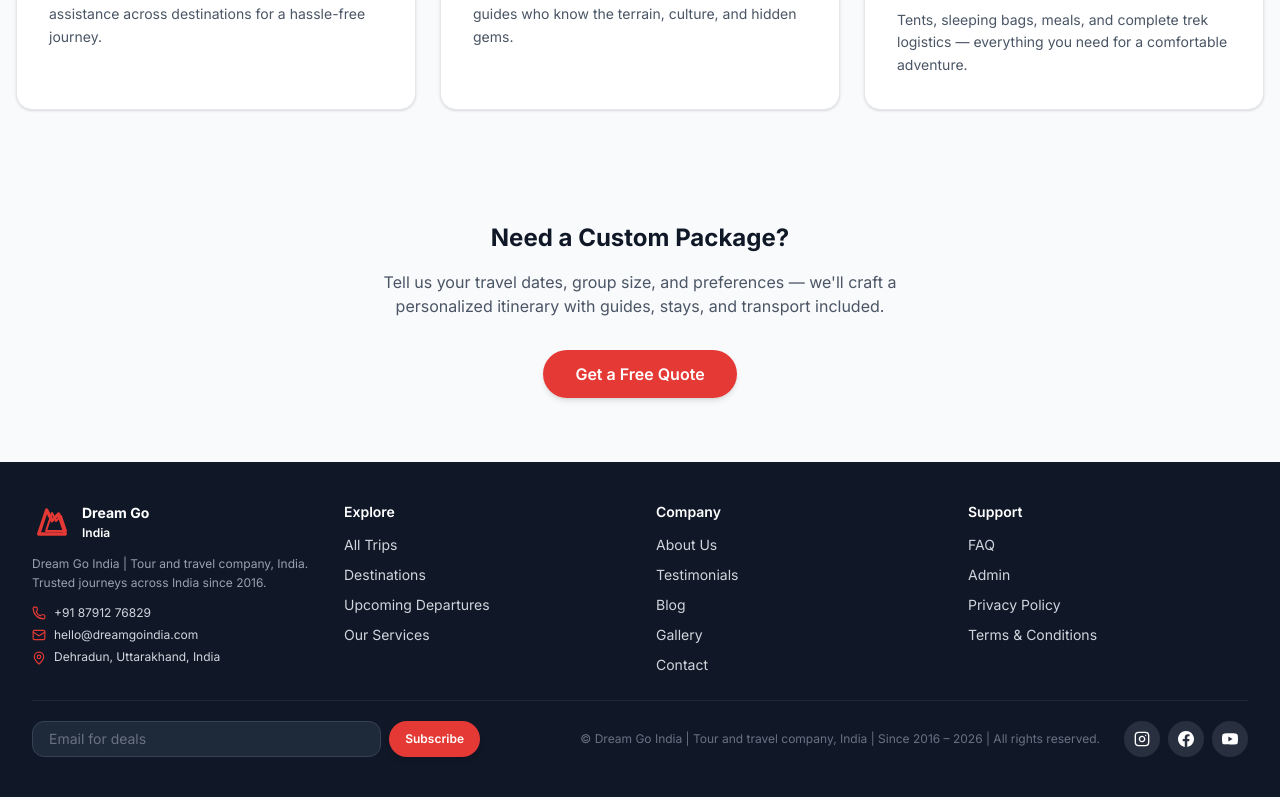
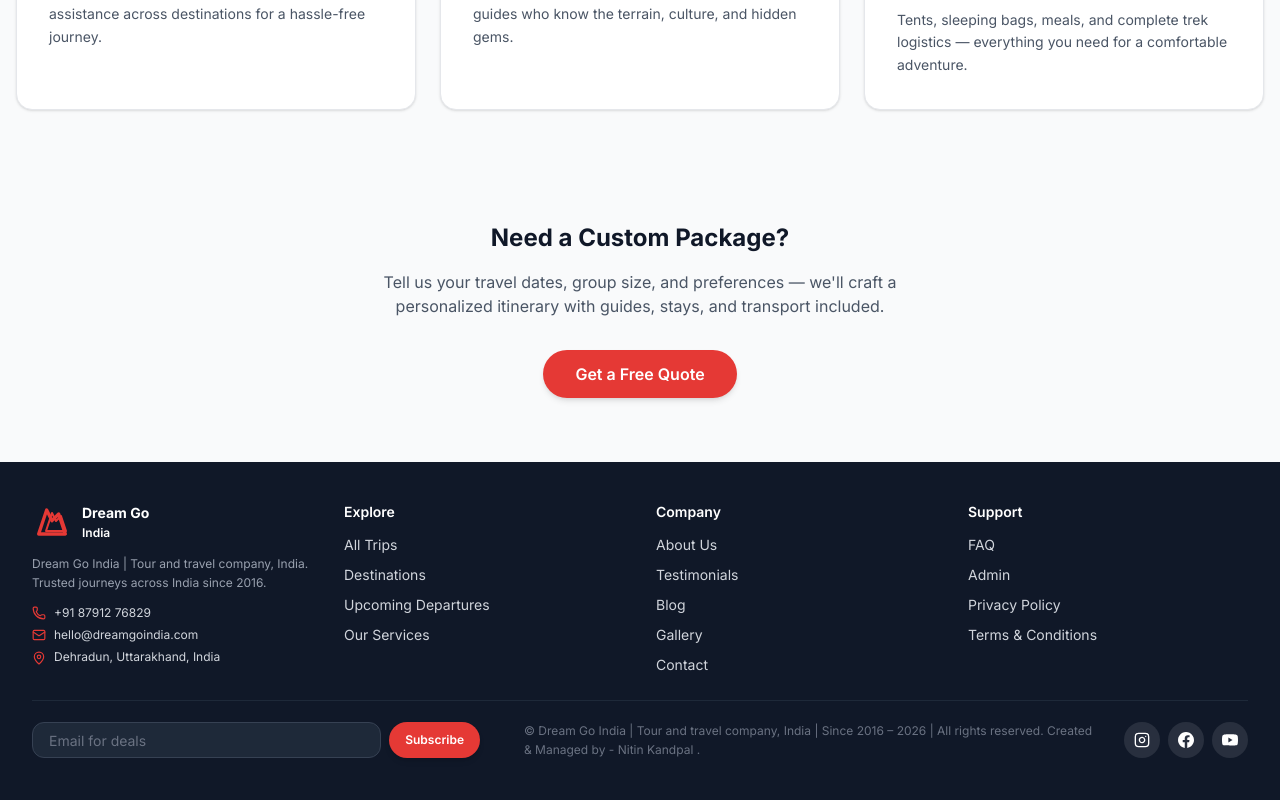
Before and after one commit to nitin122n/Dreamgoindia-, a React (Vite) app: page /services in a window 1280 px wide. Shown: the part 1045-1845 px from the top of the page. Built offline with nearby package versions, Linux system fonts and the light colour scheme; no server answers; the database is empty.

Commit message:
Update Footer.tsx

```diff
--- a/src/components/layout/Footer.tsx
+++ b/src/components/layout/Footer.tsx
@@ -112,6 +112,7 @@ export function Footer() {
             <p className="max-w-xl text-xs leading-relaxed text-gray-500">
               © {settings.site_name || "Dream Go India"} | Tour and travel company, India | Since
               2016 – {new Date().getFullYear()} | All rights reserved.
+              Created & Managed by - Nitin Kandpal .
             </p>
             <div className="flex gap-2">
               {(
```
